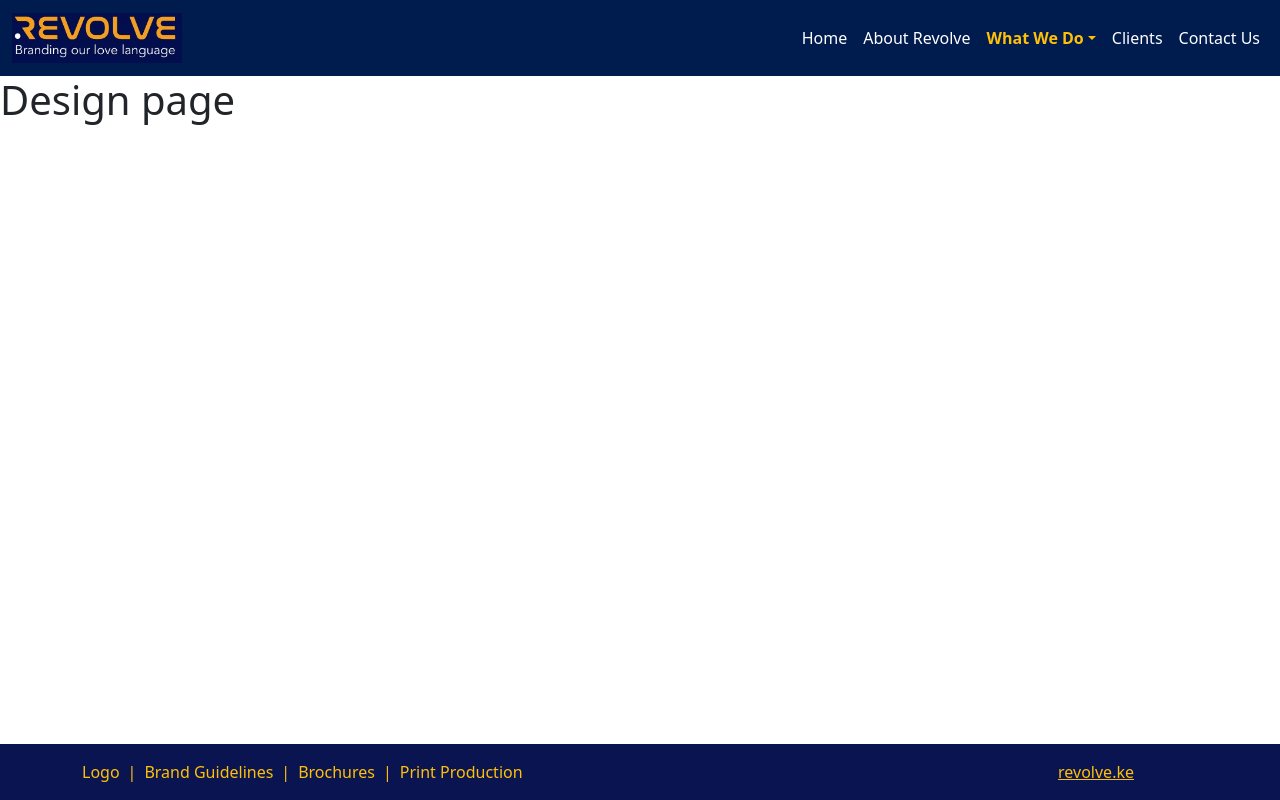
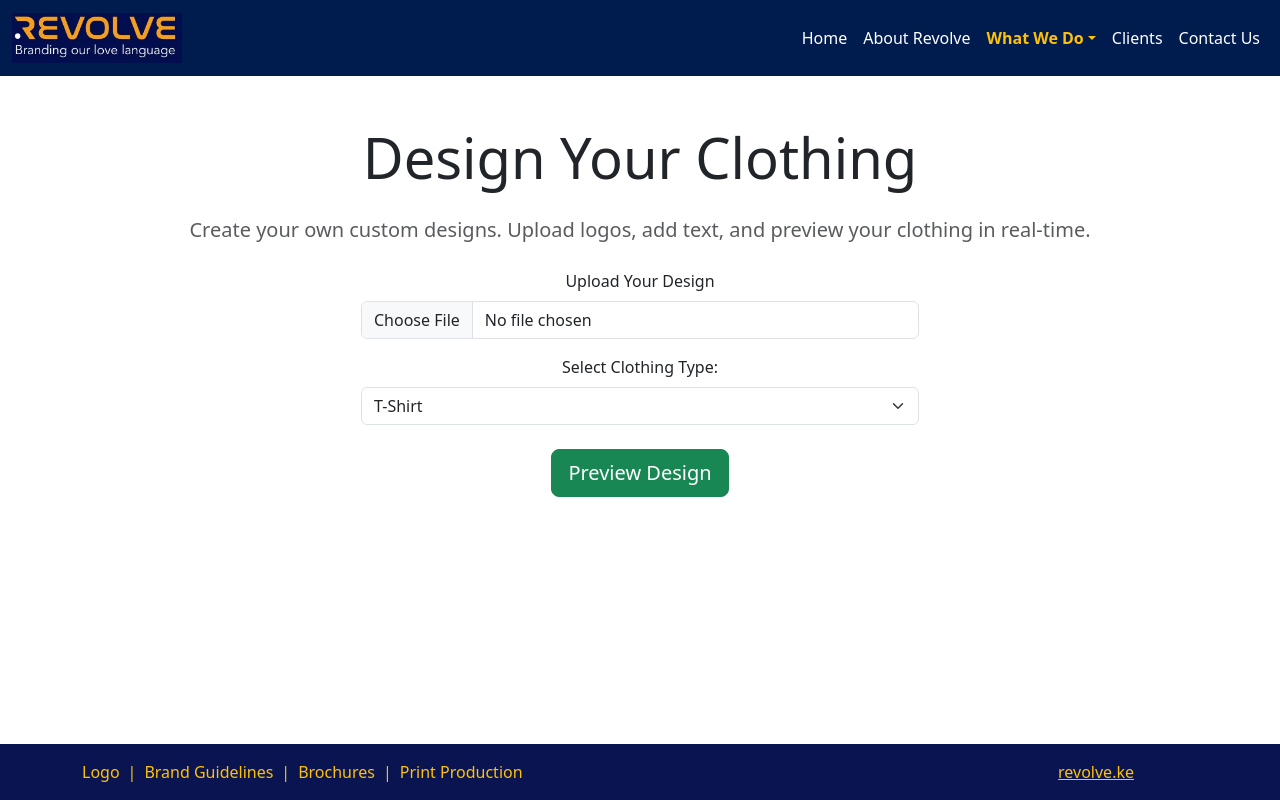
Before and after one commit to Melkzedk/tobby-client-app, a React (Create React App) app: page /Design in a window 1280 px wide. Built offline with nearby package versions, Linux system fonts and the light colour scheme.

Commit message:
design page update

```diff
--- a/src/pages/design.js
+++ b/src/pages/design.js
@@ -1,9 +1,34 @@
 import React from 'react';
 
 function Clothing() {
-    return(
-        <h1>Design page</h1>
-    );
+  return (
+    <div className="container mt-5 text-center">
+      <h1 className="display-4 mb-4">Design Your Clothing</h1>
+      <p className="lead text-muted mb-4">
+        Create your own custom designs. Upload logos, add text, and preview your clothing in real-time.
+      </p>
+
+      {/* Upload design */}
+      <div className="mb-3">
+        <label htmlFor="designUpload" className="form-label">Upload Your Design</label>
+        <input type="file" className="form-control w-50 mx-auto" id="designUpload" />
+      </div>
+
+      {/* Choose clothing type */}
+      <div className="mb-4">
+        <label className="form-label">Select Clothing Type:</label>
+        <select className="form-select w-50 mx-auto">
+          <option>T-Shirt</option>
+          <option>Hoodie</option>
+          <option>Cap</option>
+          <option>Jacket</option>
+        </select>
+      </div>
+
+      {/* CTA */}
+      <button className="btn btn-success btn-lg">Preview Design</button>
+    </div>
+  );
 }
 
 export default Clothing;
```
